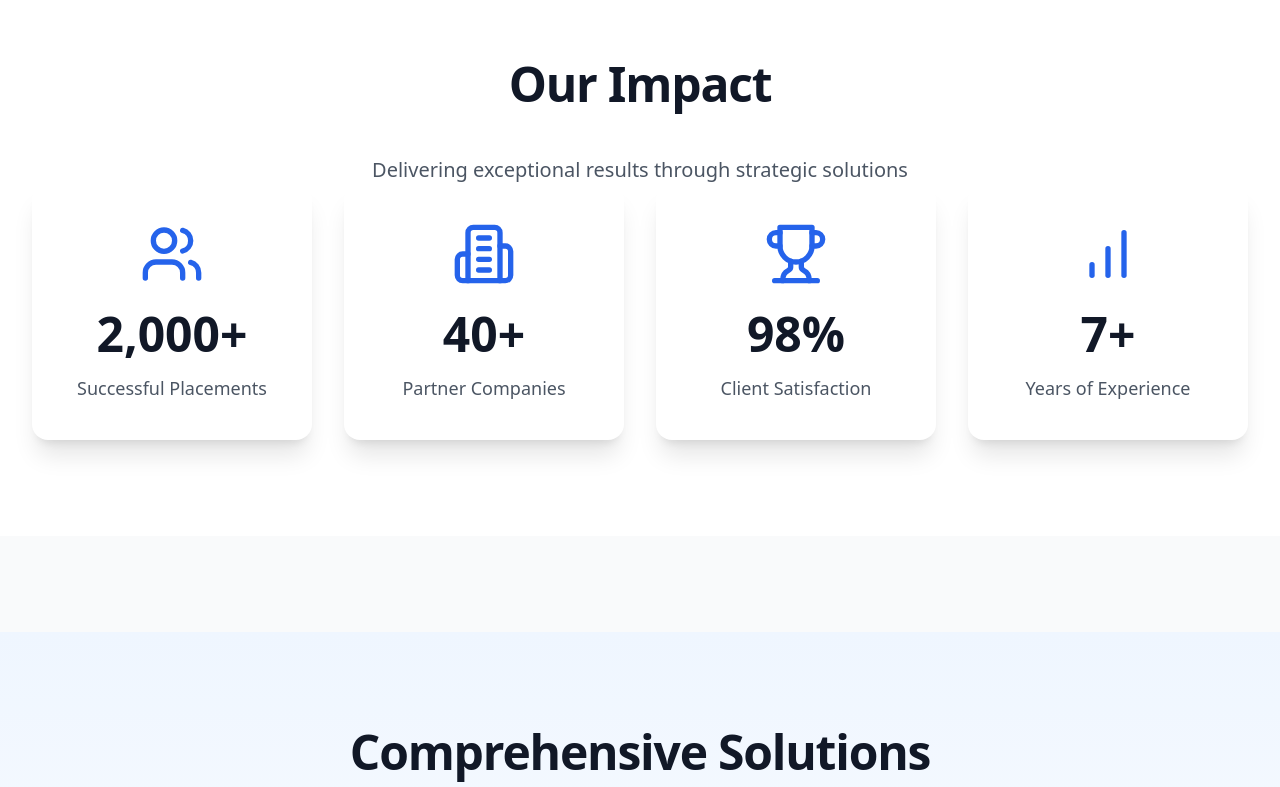
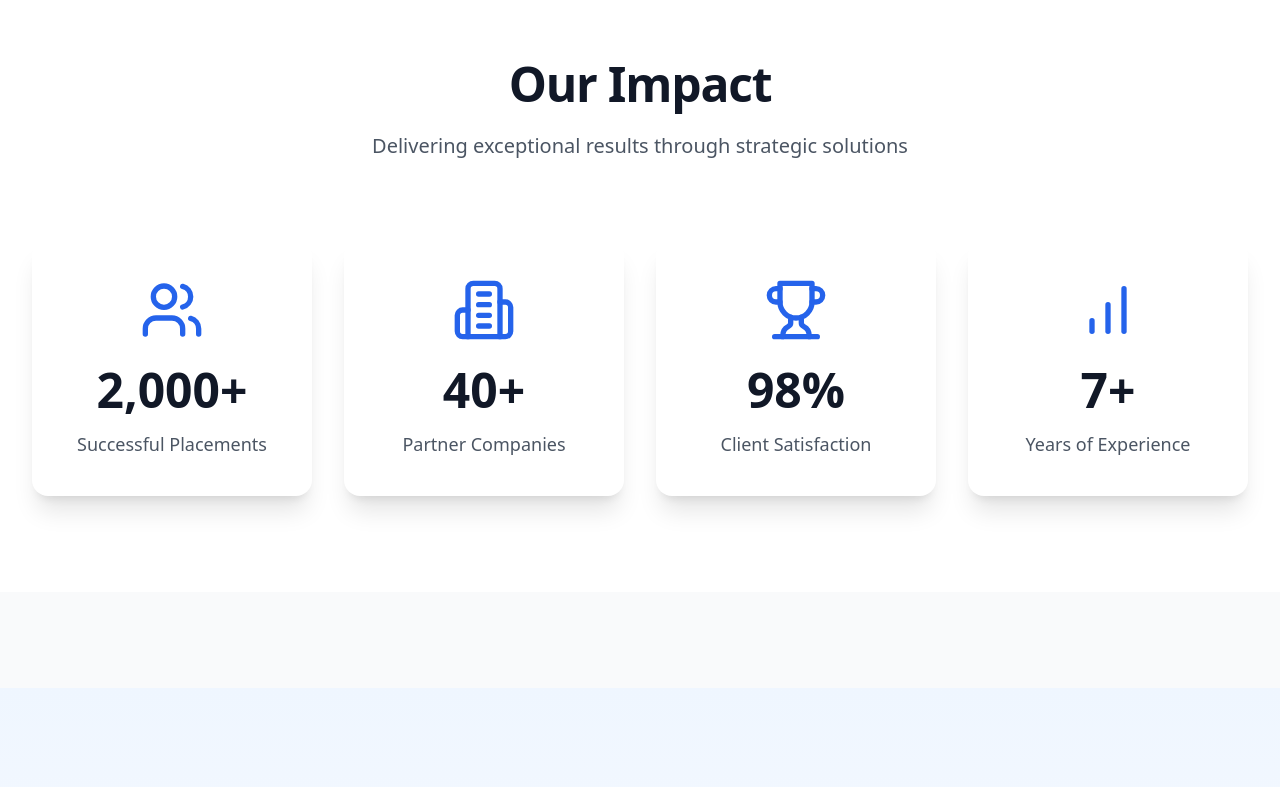
Before and after one commit to lanroo/madilcarreiras, a React (Vite) app: page / in a window 1280 px wide. Shown: the part 1680-2467 px from the top of the page. Built offline with nearby package versions, Linux system fonts and the light colour scheme.

Commit message:
comment css bugfixing

```diff
--- a/src/index.css
+++ b/src/index.css
@@ -40,10 +40,10 @@ html {
   background-size: 24px 24px;
 }
 /* Contato Title margin */
-.max-w-3xl.mx-auto {
+/* .max-w-3xl.mx-auto {
   margin-top: 3rem;
   margin-bottom: -5rem;
-}
+} */
 
 /* Custom scrollbar */
 ::-webkit-scrollbar {
```
